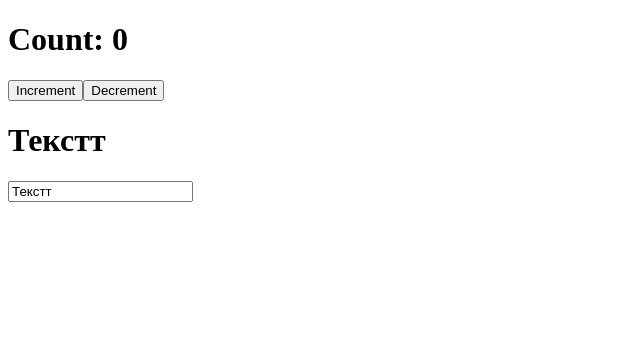
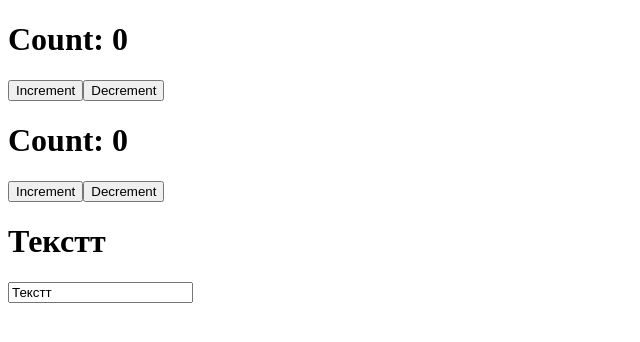
Before and after one commit to vadim-feof/react-course, a React (Create React App) app: page / in a window 1280 px wide. Shown: the top 342 px of the page, without its empty margins (0-640 px from the left). Built offline with nearby package versions, Linux system fonts and the light colour scheme.

Commit message:
first class component ClassCounter

```diff
--- a/package.json
+++ b/package.json
@@ -34,5 +34,8 @@
       "last 1 firefox version",
       "last 1 safari version"
     ]
+  },
+  "devDependencies": {
+    "react-error-overlay": "^6.0.10"
   }
 }
--- a/src/App.js
+++ b/src/App.js
@@ -1,13 +1,18 @@
-import React, {useState} from "react";
+import React, {useEffect, useState} from "react";
 import Counter from "./components/Counter/Counter";
+import ClassCounter from "./components/Counter/ClassCounter";
 
 function App() {
-
     const [value, setValue] = useState('Текстт')
-
+    useEffect(() => {
+        window.process = {
+            ...window.process,
+        };
+    }, []);
     return (
         <div className="App">
             <Counter />
+            <ClassCounter/>
             <h1>{value}</h1>
             {/*{Двустороннее связывание, управляемый компонент}*/}
             <input onChange={event => setValue(event.target.value)} type="text" value={value}/>
--- /dev/null
+++ b/src/components/Counter/ClassCounter.jsx
@@ -0,0 +1,37 @@
+import React, {Component} from 'react';
+
+class ClassCounter extends Component {
+    constructor(props) {
+        super(props);
+        this.state = {
+            count: 0
+        }
+    }
+
+
+    increment = () => {
+        this.setState({
+            count: this.state.count + 1
+        })
+    }
+    decrement () {
+        this.setState({
+            count: this.state.count - 1
+        })
+    }
+
+
+    render() {
+        return (
+            <div>
+                <h1>Count: {this.state.count}</h1>
+                <div>
+                    <button onClick={this.increment}>Increment</button>
+                    <button onClick={this.decrement.bind(this)}>Decrement</button>
+                </div>
+            </div>
+        );
+    }
+}
+
+export default ClassCounter;
```
Also changed, not shown: 1 other file (tests, documents, lock files or other folders).
